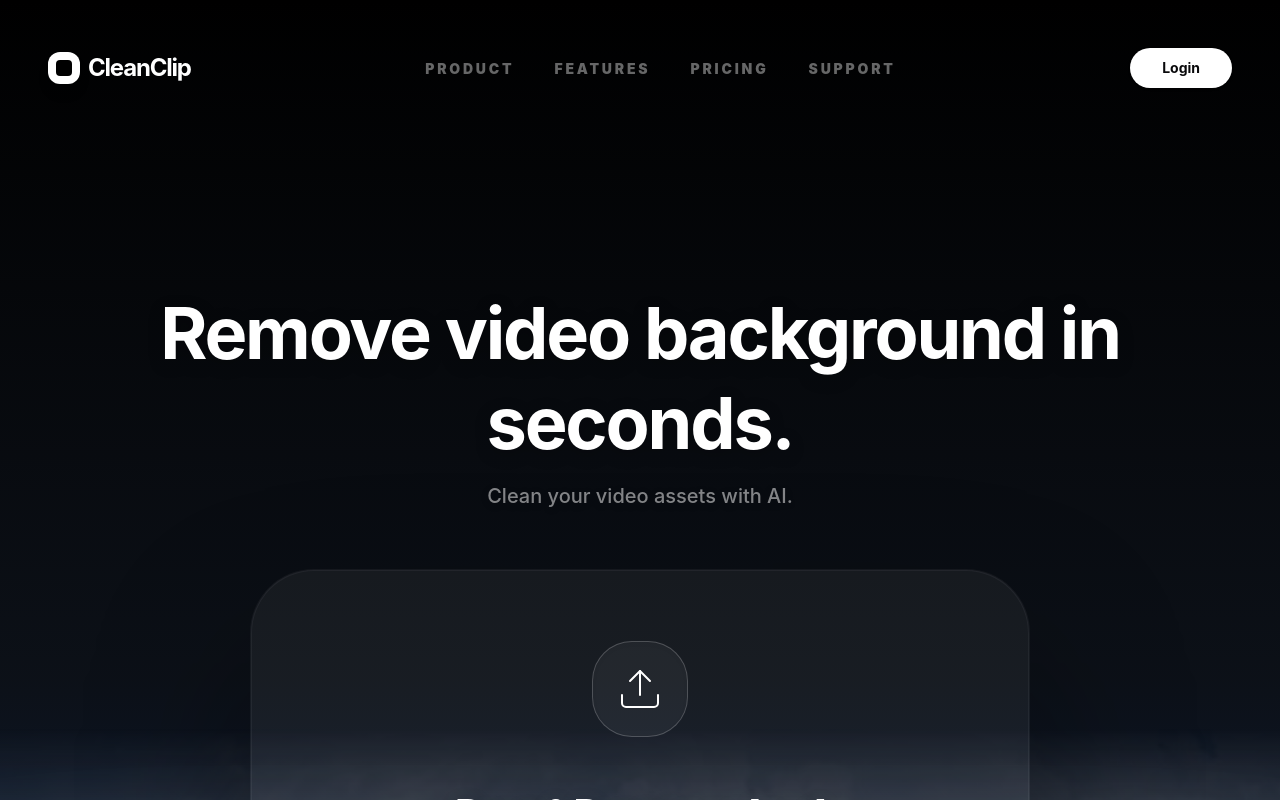
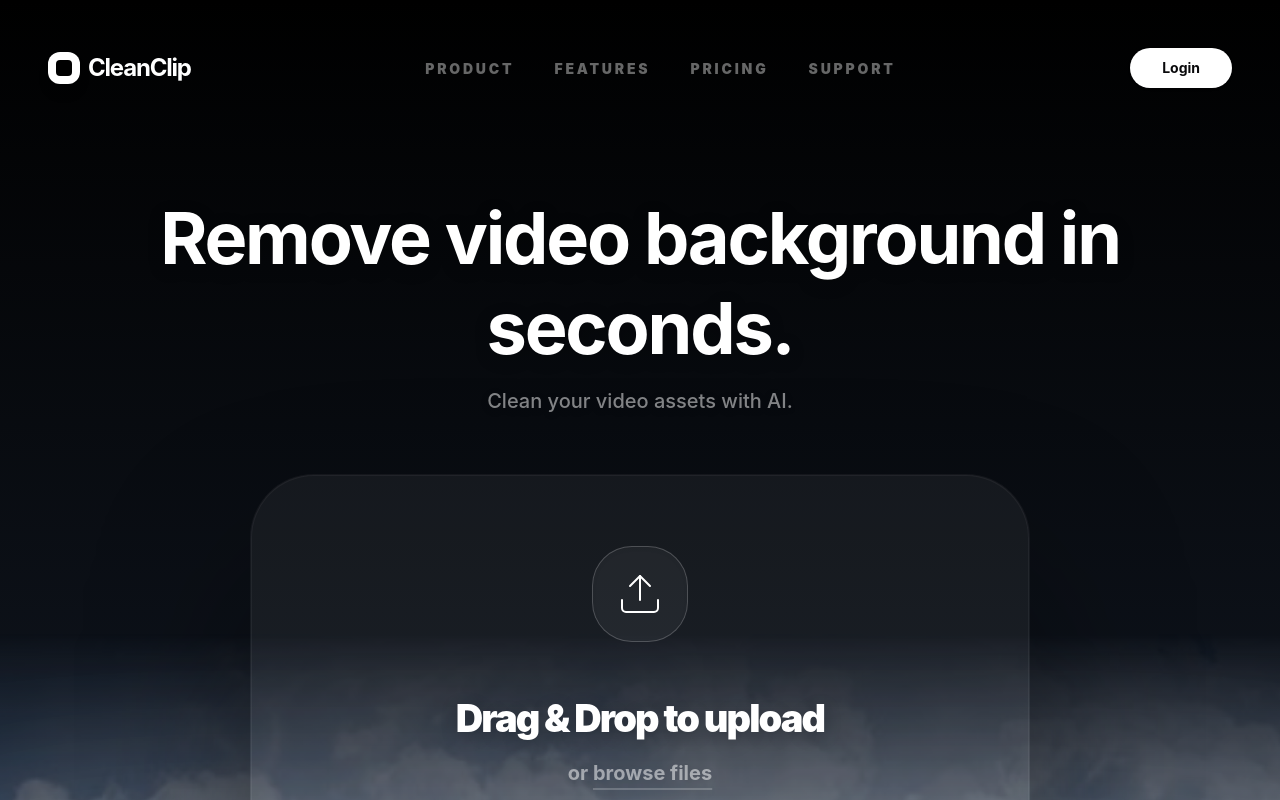
Before and after one commit to anishsarkars/cleanclip, a Next.js app: page / in a window 1280 px wide. Shown: the top 800 px of the page. Built offline with nearby package versions, Linux system fonts and the light colour scheme; no server answers.

Commit message:
fix: corrected jsx style and class attributes in HeroSection

```diff
--- a/src/app/components/HeroSection.tsx
+++ b/src/app/components/HeroSection.tsx
@@ -55,7 +55,10 @@ export default function HeroSection({ onFileSelected, helperText }: HeroSectionP
 
       <div className="relative z-10 mx-auto flex w-full max-w-[1100px] flex-col items-center text-center">
 
-        <h1 className="mb-3 text-white text-1xl md:text-3xl lg:text-7xl font-bold tracking-[-0.03em] leading-tight animate-fade-in shadow-text">
+        <h1
+          className="mb-3 text-white text-1xl md:text-8xl lg:text-7xl font-bold tracking-[-0.03em] leading-tight animate-fade-in shadow-text"
+          style={{ marginTop: '-95px' }}
+        >
           Remove video background in seconds.
         </h1>
 
```
